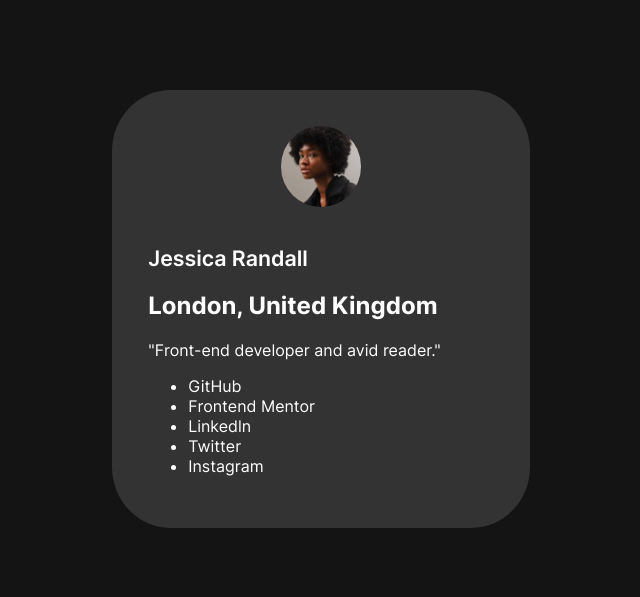
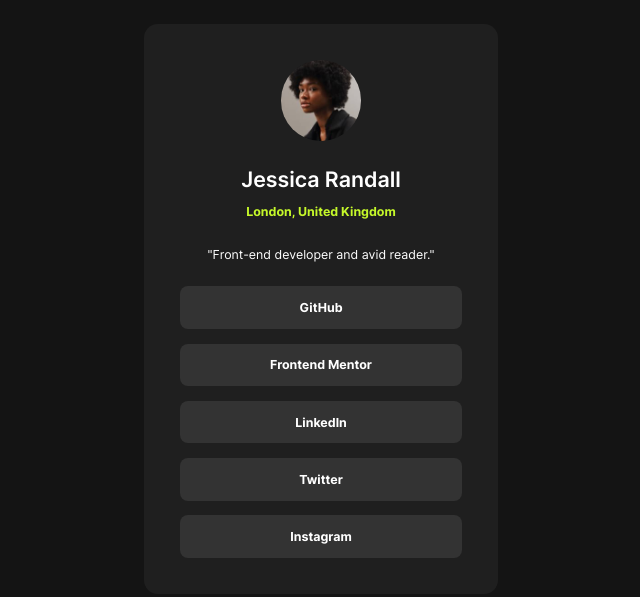
Before and after one commit to Tereyka/03-Social-links-profile, a plain HTML site: page index.html in a window 1280 px wide. Shown: the part 107-704 px from the top of the page, without its empty margins (319-959 px from the left). Drawn offline with Linux system fonts and the light colour scheme.

Commit message:
Пробный просмотр

```diff
--- a/index.html
+++ b/index.html
@@ -17,11 +17,11 @@
                 <h2 class="profile-location">London, United Kingdom</h2>
                 <p class="profile-bio">"Front-end developer and avid reader."</p>
                 <ul class="social-links-list">
-                    <li class="social-links-item">GitHub</li>
-                    <li class="social-links-item">Frontend Mentor</li>
-                    <li class="social-links-item">Linkedln</li>
-                    <li class="social-links-item">Twitter</li>
-                    <li class="social-links-item">Instagram</li>
+                    <li class="social-links-item"><a href="#">GitHub</a></li>
+                    <li class="social-links-item"><a href="#">Frontend Mentor</a></li>
+                    <li class="social-links-item"><a href="#">Linkedln</a></li>
+                    <li class="social-links-item"><a href="#">Twitter</a></li>
+                    <li class="social-links-item"><a href="#">Instagram</a></li>
                 </ul>
             </div>
         </article>
--- a/style.css
+++ b/style.css
@@ -29,8 +29,6 @@
     --color-white: hsl(0, 0%, 100%);
     --color-green: hsl(75, 94%, 57%);
     --font-family-base: 'Inter', sans-serif;
-    --transition-duration: 0.2s;
-    /* Может не понадобится */
 }
 
 body {
@@ -42,28 +40,33 @@ body {
 
 .card-container {
     display: flex;
+
     justify-content: center;
     align-items: center;
+
     padding: 1rem;
     min-height: 100vh;
 }
 
 .card-content {
+    box-sizing: border-box;
+    display:flex;
+    flex-direction: column;
+    align-items: center;
     padding: clamp(1.25rem, 2.8vw, 2.5rem);
-    width: clamp(280px, 27vw, 385px);
     max-width: 100%;
-    background-color: var(--color-grey-700);
-    border-radius: 14%;
+    background-color: var(--color-grey-800);
+    border-radius: 0.875rem;
 }
 
 
 .avatar {
     display: block;
-    width: clamp(80px, 6.3vw, 90px);
+    width: clamp(70px, 6.3vw, 90px);
     height: auto;
     margin: 0 auto;
     border-radius: 50%;
-    margin-bottom: 2.4rem;
+    margin-bottom: 1.6rem;
 }
 
 .name {
@@ -71,10 +74,56 @@ body {
     color: var(--color-white);
     font-weight: 600;
     font-size: clamp(1.125rem, 1.67vw, 1.5rem);
+    margin-bottom:0.75rem;
 }
 
+.profile-location {
+    margin:0;
+    color:var(--color-green);
+    font-weight: 700;
+    font-size: clamp(0.5rem,0.97vw,0.875rem);
+    margin-bottom: 1.75rem;
+}
 
+.profile-bio{
+    margin:0;
+    color: var(--color-white);
+    font-weight: 400;
+    font-size: clamp(0.5rem,0.97vw,0.875rem);
+    margin-bottom:1.5rem;
+}
 
-/* p {
-    font-size: clamp(1rem, 1.67vw, 2rem);
-} */
+.social-links-list{
+    margin:0;
+    padding: 0;
+    list-style-type: none;
+    display:flex;
+    flex-direction: column;
+    gap:0.92rem;
+}
+
+.social-links-item a{
+    box-sizing: border-box;
+    display:block;
+    text-align: center;
+    background-color: var(--color-grey-700);
+    width:clamp(63px,22vw,305px);
+    border-radius: 0.5rem;
+    line-height: 17px;
+    font-size: clamp(0.5rem, 0.97vw, 0.875rem);
+    color: var(--color-white);
+    text-decoration: none;
+    font-weight: 700;
+    padding: clamp(0.75rem, 1vw, 0.87rem);
+}
+
+.social-links-list a:hover{
+    background-color: var(--color-green);
+  color: var(--color-grey-800);
+  transform: translateY(-3px); /* лёгкое поднятие */
+}
+
+.social-links-list a:active {
+  transform: translateY(0);
+  filter: brightness(0.9);
+}
```
